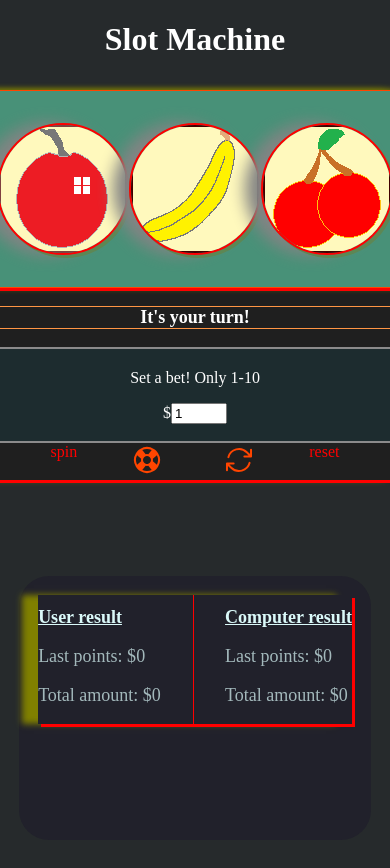
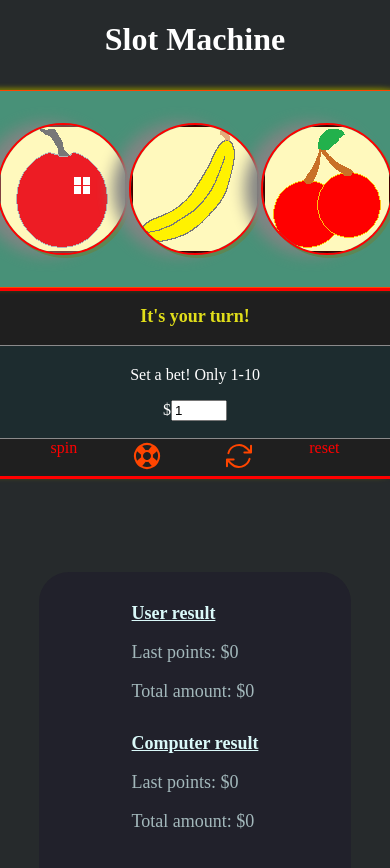
Before and after one commit to Okashe/slotmachine, a React (Create React App) app: page / in a window 390 px wide. Shown: the top 868 px of the page. Built offline with nearby package versions, Linux system fonts and the light colour scheme.

Commit message:
layout updated

```diff
--- a/src/components/imageview.jsx
+++ b/src/components/imageview.jsx
@@ -349,6 +349,11 @@ return (
 
               </div>
               <div className="divline"></div>
+              <div className="declare">
+                 <p className={winner!==''&&'win'}>{winner}</p>
+              </div>
+              <div className="divline"></div>
+
               <div className="result-container">
                 <h1>Computer result</h1>
                 <p className="result">
@@ -359,12 +364,8 @@ return (
                   </p>
 
               </div>
-            <div className="divline"></div>
           </div>
 
-          <div className="">
-            <p className={winner!==''&&'win'}>{winner}</p>
-          </div>
 
         </div>
       </div>
--- a/src/index.css
+++ b/src/index.css
@@ -13,6 +13,7 @@
 body{
    background-color: rgb(38, 42, 44);
    color:white;
+
 }
 .html{
   font-size: 1.125rem;
@@ -84,8 +85,10 @@ box-shadow: 3px 3px red, -1em 0 .4em olive;
   border-radius: 30px;
   gap:5rem;
   padding: 0 2rem;
+  margin-top: 0;
   margin-bottom: 0;
   color:rgb(218, 249, 249);
+  align-items: center;
 }
 .result{
   font-size: 1.125rem;
@@ -99,19 +102,29 @@ box-shadow: 3px 3px red, -1em 0 .4em olive;
   display: flex;
   justify-content: space-between;
   gap: 30;
-  box-shadow: 3px 3px red, -1em 0 .4em olive;
 }
 @media  screen and (max-width:768px) {
     .resultDisplay{
+      padding: 1.2rem;
+      min-width: 80vw;
+      align-items: center;
+      justify-content: center;
+    }
+
+    .calculation{
       flex-direction: column;
-      padding: 1.2rem;
     }
+
     .win{
       text-align: center;
     }
     .divline:nth-child(4){
       display: none;
     }
+   .declare{
+    order:3;
+    margin-top: 2rem;
+   }
 }
 .divline{
   height: auto;
@@ -130,33 +143,35 @@ box-shadow: 3px 3px red, -1em 0 .4em olive;
 }
 .input{
   text-align: center;
-  font-size: 16px;
-  font-size: max(16px, 1em);
+  font-size: 1rem;
   font-family: inherit;
   padding: 0.25em 0.5em;
   background-color: #1d2c2f;
-  border: 2px solid var(--input-border);
+  border: 1px solid var(--input-border);
   border-radius: 4px;
 }
 .input p{
 
 }
+.declare{
+  display: inline-block;
+  align-items: center;
+}
 .turn{
-  border: 1px solid rgb(255, 149, 68);
+  color: rgb(225, 222, 26);
   text-align: center;
   font-size: 1.125rem;
   font-weight: bold;
 }
 .win{
-  color:rgb(139, 137, 137);
-  background-color: rgb(0, 0, 0);
+  color:rgb(255, 249, 249);
   padding: 1.5rem;
+  margin: 0;
   border-radius: 1rem;
-  transition: all ease-in-out;
+  transition:all 1s  ease-in;
   font-size: 1.35rem;
   font-weight: 700;
-  margin-left: 0;
-  box-shadow: 3px 3px red, -1em 0 .4em olive;
+  box-shadow: 3px 3px red, -.8em 0 2em rgb(129, 155, 180);
 }
 
 @keyframes spin {
```
Lines whose indentation alone changed are shown as unchanged.
